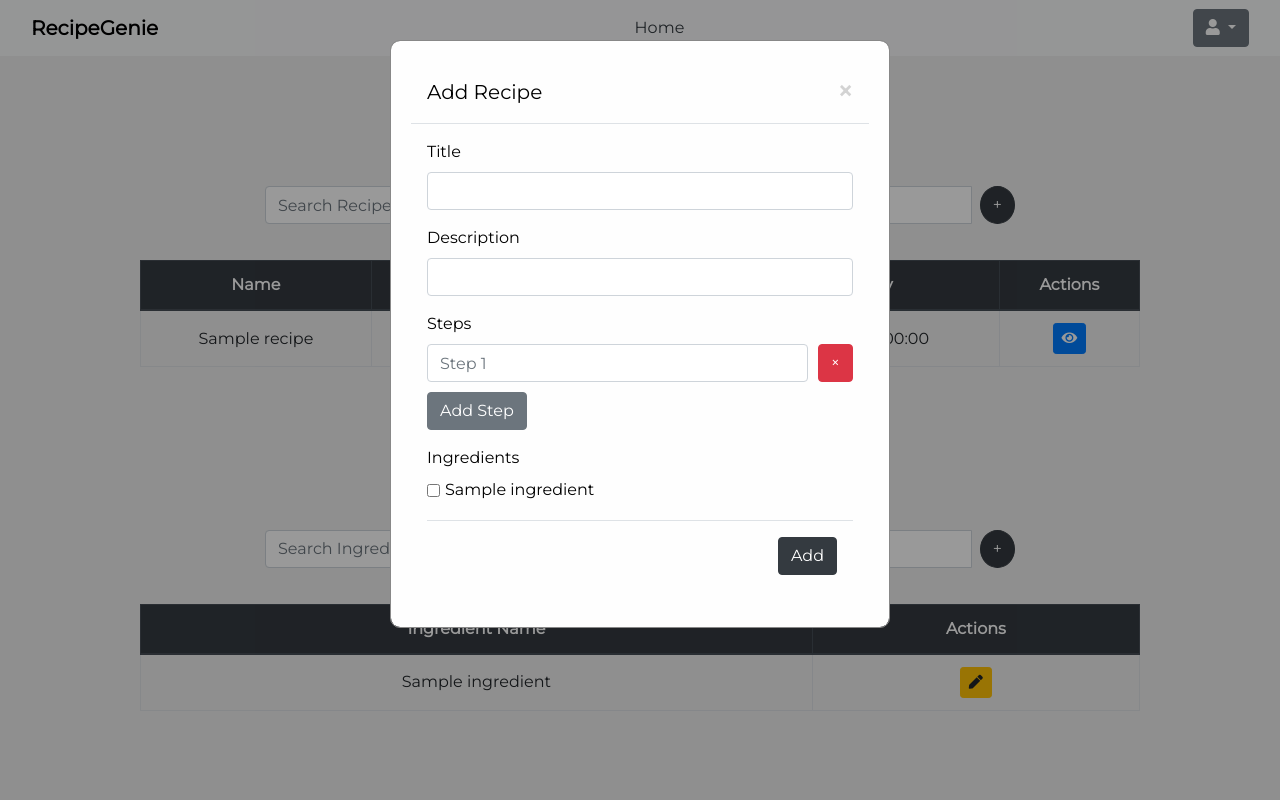
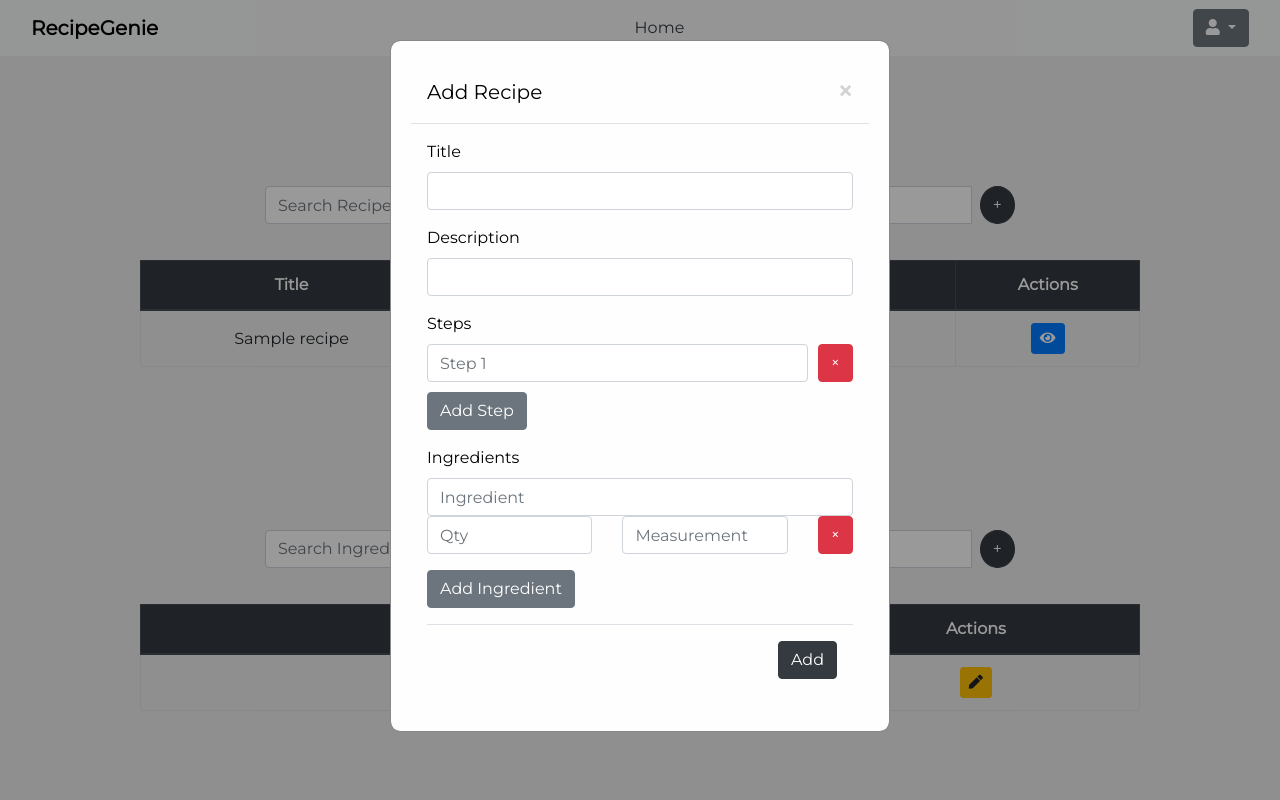
Before and after one commit to matthiaslim/recipe-manager, a Flask app: template app/templates/recipes.html in a window 1280 px wide, after a click that opens the changed part. Run offline with Flask 3, Linux system fonts and the light colour scheme; the template is opened without the code that fills it: most values are stand-ins (such as "Sample title", 1, 10 or a date in 2020); some libraries are stand-ins or nearby versions.

Commit message:
updated UI for ingredients

```diff
--- a/app/templates/recipes.html
+++ b/app/templates/recipes.html
@@ -1,6 +1,6 @@
 {% extends "shared/layout.html" %}
 
-{% block title %}Discover Recipes{% endblock %}
+{% block title %}Discover Ingredients and Recipes{% endblock %}
 
 {% block content %}
 
@@ -9,6 +9,7 @@
         width: 60%;
         margin: 20px auto;
     }
+
     .table {
         width: 80%;
         margin: 20px auto;
@@ -53,30 +54,24 @@
     <table id="recipeTable" class="table table-bordered table-hover">
         <thead class="thead-dark">
             <tr>
-            <th>Name</th>
+                <th>Title</th>
                 <th>Description</th>
-            <th>Rating</th>
-            <th>Recipe By</th>
+                <th>Created By</th>
                 <th>Actions</th>
             </tr>
         </thead>
         <tbody>
             {% for recipe in recipes %}
-        <tr class="recipe-row" data-recipe-id="{{ recipe.recipeID }}">
+            <tr>
                 <td>{{ recipe.recipeName }}</td>
                 <td>{{ recipe.description }}</td>
-            <td>{% if recipe.averageRating %}
-                {{ recipe.averageRating }} ({{ recipe.ratingCount }})
-                {% else %}
-                Not rated
-                {% endif %}
-            </td>
-            <td>{{ recipe.created_by }}</td>
+                <td>{{ recipe.username }}</td>
                 <td>
                     <a href="{{ url_for('get_recipe_details', recipe_id=recipe.recipeID) }}"
                         class="btn btn-primary btn-sm"><i class="fa fa-eye"></i></a>
                     {% if recipe.created_by == session.get('user_id') %}
-                    <button type="button" class="btn btn-warning btn-sm" data-toggle="modal" data-target="#updateModal{{ recipe.recipeID }}"><i class="fa fa-pen"></i></button>
+                    <button type="button" class="btn btn-warning btn-sm" data-toggle="modal"
+                        data-target="#updateModal{{ recipe.recipeID }}"><i class="fa fa-pen"></i></button>
                     <form action="{{ url_for('delete_recipe', recipe_id=recipe.recipeID) }}" method="POST"
                         style="display:inline;">
                         <button type="submit" class="btn btn-danger btn-sm"><i class="fa fa-trash"></i></button>
@@ -102,7 +97,6 @@
     </div>
 </div>
 
-<!-- Ingredient -->
 <div class="container-fluid text-center">
     <table id="ingredientTable" class="table table-bordered table-hover">
         <thead class="thead-dark">
@@ -117,7 +111,8 @@
                 <td>{{ ingredient.ingredientName }}</td>
                 <td>
                     <button type="button" class="btn btn-warning btn-sm edit-ingredient-btn" data-toggle="modal"
-                        data-target="#editIngredientModal{{ ingredient.ingredientID }}"><i class="fa fa-pen"></i></button>
+                        data-target="#editIngredientModal{{ ingredient.ingredientID }}"><i
+                            class="fa fa-pen"></i></button>
 
                 </td>
             </tr>
@@ -126,7 +121,8 @@
     </table>
 </div>
 
-<!-- Modal -->
+
+
 <!-- Add Recipe Modal -->
 <div class="modal fade bd-example-modal-lg" tabindex="-1" role="dialog" aria-labelledby="myLargeModalLabel"
     aria-hidden="true" data-backdrop="false" id="recipeModal">
@@ -160,13 +156,28 @@
                         <button type="button" class="btn btn-secondary" id="addStepButton">Add Step</button>
                     </div>
                     <div class="form-group">
-                        <label for="ingredients">Ingredients</label><br>
-                        {% for ingredient in ingredients %}
-                            <div class="form-check form-check-inline">
-                                <input class="form-check-input" type="checkbox" id="ingredient{{ ingredient.ingredientID }}" name="ingredients[]" value="{{ ingredient.ingredientID }}">
-                                <label class="form-check-label" for="ingredient{{ ingredient.ingredientID }}">{{ ingredient.ingredientName }}</label>
+                        <label for="ingredients">Ingredients</label>
+                        <div id="ingredientsContainer">
+                            <div class="ingredient-input">
+                                <input type="text" class="form-control" name="ingredients[]" placeholder="Ingredient"
+                                    required>
+                                <div class="row">
+                                    <div class="col">
+                                        <input type="number" class="form-control" name="quantities[]" placeholder="Qty"
+                                            required>
                                     </div>
-                        {% endfor %}
+                                    <div class="col">
+                                        <input type="text" class="form-control" name="units[]" placeholder="Measurement"
+                                            required>
+                                    </div>
+                                    <div class="col-auto">
+                                        <button type="button"
+                                            class="btn btn-danger remove-ingredient-button">&times;</button>
+                                    </div>
+                                </div>
+                            </div>
+                        </div>
+                        <button type="button" class="btn btn-secondary mt-3" id="addIngredientButton">Add Ingredient</button>
                     </div>
                     <div class="modal-footer">
                         <button class="btn btn-dark" type="submit" name="addRecipeBtn">Add</button>
@@ -176,9 +187,11 @@
         </div>
     </div>
 </div>
+
 {% for recipe in recipes %}
 <!-- Update Recipe Modal-->
-<div class="modal fade" id="updateModal{{ recipe.recipeID }}" tabindex="-1" role="dialog" data-backdrop="false" aria-labelledby="updateModalLabel{{ recipe.recipeID }}" aria-hidden="true">
+<div class="modal fade" id="updateModal{{ recipe.recipeID }}" tabindex="-1" role="dialog" data-backdrop="false"
+    aria-labelledby="updateModalLabel{{ recipe.recipeID }}" aria-hidden="true">
     <div class="modal-dialog modal-dialog-centered modal-lg" role="document">
         <div class="modal-content">
             <div class="modal-header">
@@ -188,18 +201,22 @@
                 </button>
             </div>
             <div class="modal-body">
-                <form id="updateForm{{ recipe.recipeID }}" method="POST" action="{{ url_for('update_recipe', recipe_id=recipe.recipeID) }}">
+                <form id="updateForm{{ recipe.recipeID }}" method="POST"
+                    action="{{ url_for('update_recipe', recipe_id=recipe.recipeID) }}">
                     <div class="form-group">
                         <label for="recipe_name{{ recipe.recipeID }}">Recipe Name</label>
-                        <input type="text" class="form-control" id="recipe_name{{ recipe.recipeID }}" name="recipe_name" value="{{ recipe.recipeName }}" required>
+                        <input type="text" class="form-control" id="recipe_name{{ recipe.recipeID }}" name="recipe_name"
+                            value="{{ recipe.recipeName }}" required>
                     </div>
                     <div class="form-group">
                         <label for="description{{ recipe.recipeID }}">Description</label>
-                        <textarea class="form-control" id="description{{ recipe.recipeID }}" name="description" rows="5" required>{{ recipe.description }}</textarea>
+                        <textarea class="form-control" id="description{{ recipe.recipeID }}" name="description" rows="5"
+                            required>{{ recipe.description }}</textarea>
                     </div>
                     <div class="form-group">
                         <label for="instruction{{ recipe.recipeID }}">Instruction</label>
-                        <textarea class="form-control" id="instruction{{ recipe.recipeID }}" name="instruction" rows="10" required>{{ recipe.instruction }}</textarea>
+                        <textarea class="form-control" id="instruction{{ recipe.recipeID }}" name="instruction"
+                            rows="10" required>{{ recipe.instruction }}</textarea>
                     </div>
 
                     <!-- Steps section -->
@@ -208,17 +225,44 @@
                         <div id="stepsContainer{{ recipe.recipeID }}">
                             {% for step in recipe.steps %}
                             <div class="step-input">
-                                <input type="text" class="form-control" name="steps[]" value="{{ step }}" placeholder="Step {{ loop.index }}" required>
+                                <input type="text" class="form-control" name="steps[]" value="{{ step }}"
+                                    placeholder="Step {{ loop.index }}" required>
                                 {% if loop.index > 1 %}
                                 <button type="button" class="btn btn-danger remove-step-button">&times;</button>
                                 {% endif %}
                             </div>
                             {% endfor %}
                         </div>
-                        <button type="button" class="btn btn-secondary" id="addStepButton{{ recipe.recipeID }}">Add Step</button>
+                        <button type="button" class="btn btn-secondary" id="addStepButton{{ recipe.recipeID }}">Add
+                            Step</button>
+                    </div>
+                    <div class="form-group">
+                        <label for="ingredients">Ingredients</label>
+                        <div id="ingredientsContainer">
+                            <div class="ingredient-input">
+                                <input type="text" class="form-control" name="ingredients[]" placeholder="Ingredient"
+                                    required>
+                                <div class="row">
+                                    <div class="col">
+                                        <input type="number" class="form-control" name="quantities[]" placeholder="Qty"
+                                            required>
+                                    </div>
+                                    <div class="col">
+                                        <input type="text" class="form-control" name="units[]" placeholder="Measurement"
+                                            required>
+                                    </div>
+                                    <div class="col-auto">
+                                        <button type="button"
+                                            class="btn btn-danger remove-ingredient-button">&times;</button>
+                                    </div>
+                                </div>
+                            </div>
+                        </div>
+                        <button type="button" class="btn btn-secondary mt-3" id="addIngredientButton">Add Ingredient</button>
                     </div>
 
-                    <button type="submit" form="updateForm{{ recipe.recipeID }}" class="btn btn-primary">Update Recipe</button>
+                    <button type="submit" form="updateForm{{ recipe.recipeID }}" class="btn btn-primary">Update
+                        Recipe</button>
                 </form>
             </div>
         </div>
@@ -256,22 +300,27 @@
 
 <!-- Update Ingredient Modals -->
 {% for ingredient in ingredients %}
-<div class="modal fade" id="editIngredientModal{{ ingredient.ingredientID }}" tabindex="-1" role="dialog" aria-labelledby="editIngredientModalLabel{{ ingredient.ingredientID }}" aria-hidden="true" data-backdrop="false">
+<div class="modal fade" id="editIngredientModal{{ ingredient.ingredientID }}" tabindex="-1" role="dialog"
+    aria-labelledby="editIngredientModalLabel{{ ingredient.ingredientID }}" aria-hidden="true" data-backdrop="false">
     <div class="modal-dialog modal-dialog-centered" role="document">
         <div class="modal-content">
             <div class="modal-header">
-                <h5 class="modal-title" id="editIngredientModalLabel{{ ingredient.ingredientID }}">Update Ingredient</h5>
+                <h5 class="modal-title" id="editIngredientModalLabel{{ ingredient.ingredientID }}">Update Ingredient
+                </h5>
                 <button type="button" class="close" data-dismiss="modal" aria-label="Close">
                     <span aria-hidden="true">&times;</span>
                 </button>
             </div>
             <div class="modal-body">
-                <form id="updateIngredientForm{{ ingredient.ingredientID }}" method="POST" action="{{ url_for('update_ingredient', ingredient_id=ingredient.ingredientID) }}">
+                <form id="updateIngredientForm{{ ingredient.ingredientID }}" method="POST"
+                    action="{{ url_for('update_ingredient', ingredient_id=ingredient.ingredientID) }}">
                     <div class="form-group">
                         <label for="ingredientName{{ ingredient.ingredientID }}">Ingredient Name</label>
-                        <input type="text" class="form-control" id="ingredientName{{ ingredient.ingredientID }}" name="ingredientName" value="{{ ingredient.ingredientName }}" required>
+                        <input type="text" class="form-control" id="ingredientName{{ ingredient.ingredientID }}"
+                            name="ingredientName" value="{{ ingredient.ingredientName }}" required>
                     </div>
-                    <input type="hidden" id="ingredientID{{ ingredient.ingredientID }}" name="ingredientID" value="{{ ingredient.ingredientID }}">
+                    <input type="hidden" id="ingredientID{{ ingredient.ingredientID }}" name="ingredientID"
+                        value="{{ ingredient.ingredientID }}">
                     <button type="submit" class="btn btn-primary">Update Ingredient</button>
                 </form>
             </div>
@@ -282,10 +331,20 @@
 
 
 
-{% endblock %}
+<script src="https://code.jquery.com/jquery-3.6.0.min.js"></script>
+<script src="https://cdn.datatables.net/1.11.4/js/jquery.dataTables.min.js"></script>
+<script>
+    $(document).ready(function () {
+        $('#addIngredientButton').click(function () {
+            $('#ingredientsContainer').append(
+                '<div class="ingredient-input mt-3"><input type="text" class="form-control" name="ingredients[]" placeholder="Ingredient" required><div class="row"><div class="col"><input type="number" class="form-control" name="quantities[]" placeholder="Qty" required></div><div class="col"><input type="text" class="form-control" name="units[]" placeholder="Measurement"required></div><div class="col-auto"><button type="button"class="btn btn-danger remove-ingredient-button">&times;</button></div></div></div>'
+            );
+        });
 
-{% block scripts %}
-<script>
+        $('#ingredientsContainer').on('click', '.remove-ingredient-button', function () {
+            $(this).closest('.ingredient-input').remove();
+        });
+    });
     document.addEventListener("DOMContentLoaded", function () {
         // Search functionality
         const searchRecipeInput = document.getElementById('searchRecipes');
```
Lines whose indentation alone changed are shown as unchanged.
